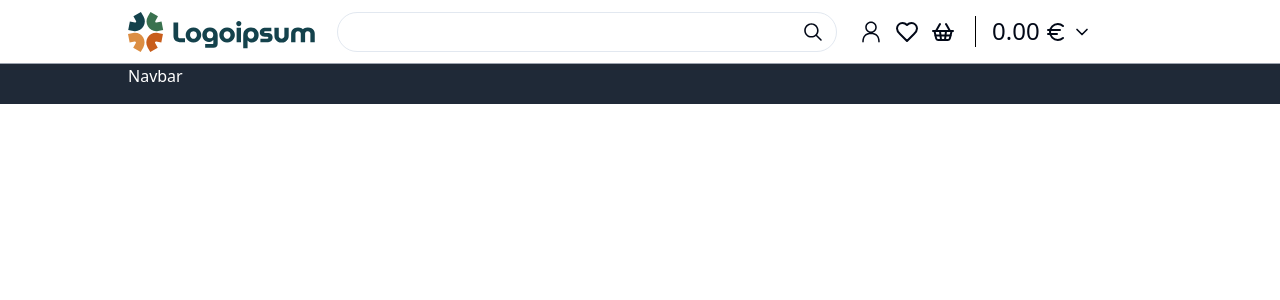
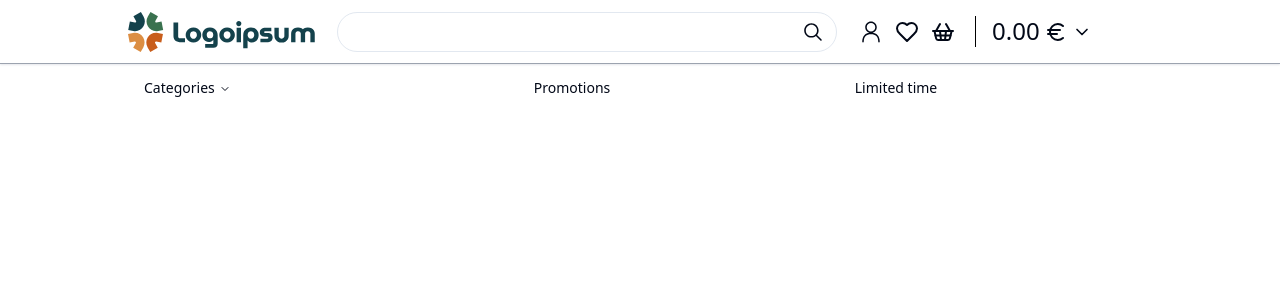
Before and after one commit to teoMarinov/ABCFurniture, a React (Vite) app in the folder client/: page / in a window 1280 px wide. Before the commit this address had no page. Shown: the top 300 px of the page. Built offline with nearby package versions, Linux system fonts and the light colour scheme; the HTML template or start-up script is replaced by a standard one.

Commit message:
create navbar

```diff
--- a/client/src/components/navbar/Navbar.tsx
+++ b/client/src/components/navbar/Navbar.tsx
@@ -1,10 +1,29 @@
+import {
+  NavigationMenu,
+  NavigationMenuContent,
+  NavigationMenuItem,
+  NavigationMenuList,
+  NavigationMenuTrigger,
+} from "@/components/ui/navigation-menu";
+import NavbarItemButton from "./NavbarItemButton";
 
 const Navbar = () => {
-    return (
-        <div className="h-10 bg-gray-800 text-white px-32">
-                Navbar
-        </div>
-    );
+  return (
+    <div className="h-10 px-32 py-1">
+      <NavigationMenu>
+        <NavigationMenuList className="gap-x-20">
+          <NavigationMenuItem>
+            <NavigationMenuTrigger className="w-60 justify-start">Categories</NavigationMenuTrigger>
+            <NavigationMenuContent>
+              <div className="size-44 bg-red-600"></div>
+            </NavigationMenuContent>
+          </NavigationMenuItem>
+          <NavbarItemButton title="Promotions" navTo="/promotions" />
+          <NavbarItemButton title="Limited time" navTo="/limited-time" />
+        </NavigationMenuList>
+      </NavigationMenu>
+    </div>
+  );
 };
 
 export default Navbar;
--- a/client/src/components/navbar/NavbarItemButton.tsx
+++ b/client/src/components/navbar/NavbarItemButton.tsx
@@ -1,3 +1,4 @@
+import { NavigationMenuItem } from "@/components/ui/navigation-menu";
 import { Button } from "../ui/button";
 import { Link } from "react-router-dom";
 
@@ -7,9 +8,11 @@ interface NavbarItemButtonProps {
 }
 const NavbarItemButton = ({ title, navTo }: NavbarItemButtonProps) => {
   return (
-    <Button variant={"ghost"}>
-      <Link to={navTo}>{title}</Link>
-    </Button>
+    <NavigationMenuItem>
+      <Button variant={"ghost"} className="w-60">
+        <Link to={navTo}>{title}</Link>
+      </Button>
+    </NavigationMenuItem>
   );
 };
 
--- a/client/src/components/ui/navigation-menu.tsx
+++ b/client/src/components/ui/navigation-menu.tsx
@@ -30,7 +30,7 @@ const NavigationMenuList = React.forwardRef<
   <NavigationMenuPrimitive.List
     ref={ref}
     className={cn(
-      "group flex flex-1 list-none items-center justify-center space-x-1",
+      "group flex flex-1 list-none items-center justify-center space-x-1 ",
       className
     )}
     {...props}
```
